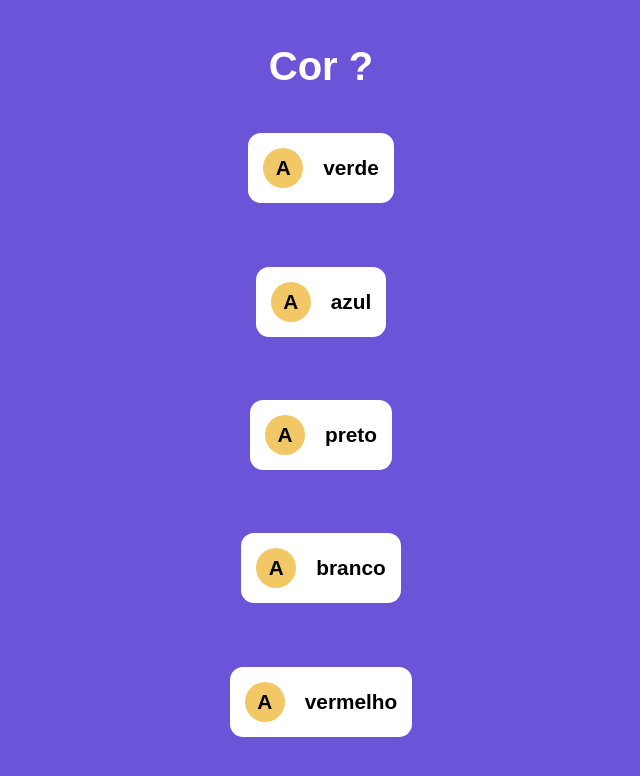
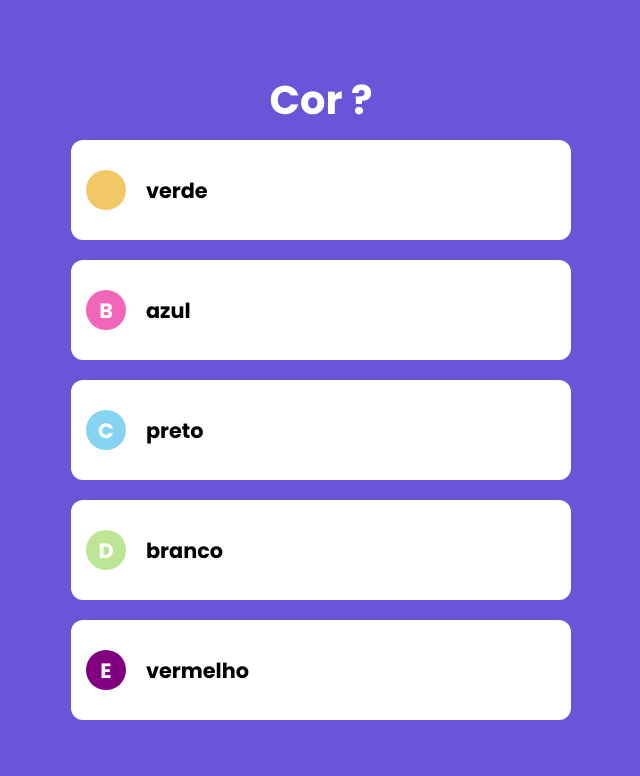
Before and after one commit to DgSantos017/quiz, a Next.js app: page / in a window 1280 px wide. Shown: the top 776 px of the page, without its empty margins (319-959 px from the left). Built offline with nearby package versions, Linux system fonts and the light colour scheme.

Commit message:
style: questao estilizada

```diff
--- a/components/Enunciado/style.js
+++ b/components/Enunciado/style.js
@@ -2,11 +2,7 @@ import styled from 'styled-components'
 
 export const Container = styled.section`
 
-    display: flex;
-    justify-content: center;
-    align-items: center;
-    height: 100vh;
-
+ display: flex;
 
 `
 export const Texto = styled.span`
--- a/components/Questao/index.tsx
+++ b/components/Questao/index.tsx
@@ -2,6 +2,14 @@ import QuestionModel from '../../model/question'
 import Enunciado from '../Enunciado'
 import Resposta from '../Resposta'
 import { Container } from './style'
+
+const letras = [
+    {vaLor: 'A', cor: '#F2C866'},
+    {valor: 'B', cor: '#F266BA'},
+    {valor: 'C', cor: '#85D4F2'},
+    {valor: 'D', cor: '#BCE596'},
+    {valor: 'E', cor: 'purple'}
+]
 
 interface QuestaoProps {
     valor: QuestionModel
@@ -19,8 +27,8 @@ const Questao = (props: QuestaoProps) => {
                 key={i}
                 valor={r}
                 indice={i}
-                letra='A'
-                corFundoLetra = '#F2C866'
+                letra={letras[i].valor}
+                corFundoLetra ={letras[i].cor}
             />
 
         })
--- a/components/Questao/style.js
+++ b/components/Questao/style.js
@@ -3,8 +3,8 @@ import styled from 'styled-components'
 export const Container = styled.section`
 
     display: flex;
+    flex-direction: column;
+    align-items: center;
 
-    height: 100vh;
-    flex-direction: column;
 
 `
--- a/components/Resposta/style.js
+++ b/components/Resposta/style.js
@@ -3,41 +3,60 @@ import styled from 'styled-components'
 export const Container = styled.section`
 
     display: flex;
-    justify-content: center;
-
-    height: 100vh;
+    min-width: 500px;
+    width: 80%;
+    height: 100px;
+    margin: 10px;
+    perspective: 1000px;
 
 `
 export const ConteudoResposta = styled.div`
 
+    position: relative;
+    display: flex;
+    flex: 1;
+    transition: transform 0.8s;
+    transform-style: preserve-3d;
 
 `
 export const Frente = styled.div`
-  align-items: center;
-  display: flex;
-  background-color: white;
-  color: black;
-  border-radius: 13px;
-  padding: 15px;
+    position: absolute;
+    display: flex;
+    height: 100%;
+    width: 100%;
+    -webkit-backface-visibility: hidden;
+    backface-visibility: hidden;
+    align-items: center;
+    border-radius: 12px;
+    padding: 15px;
+    color: #000;
+    background-color: #fff;
 `
 
 export const Verso = styled.div`
-  display: flex;
+    position: absolute;
+    display: flex;
+    height: 100%;
+    width: 100%;
+    -webkit-backface-visibility: hidden;
+    backface-visibility: hidden;
+    transform: rotateY(180deg);
 
 `
 export const Letra = styled.div`
-    margin-right: 20px;
-    display: flex;
+   display: flex;
     justify-content: center;
     align-items: center;
     height: 40px;
     width: 40px;
-    border-radius: 50%;
+    border-radius: 20px;
     font-size: 1.3rem;
     font-weight: 700;
+    margin-right: 20px;
+    color: #fff;
 `
 export const Valor = styled.div`
   font-size: 1.3rem;
-  font-weight: 700;
+    font-weight: 700;
 
 `
--- a/pages/style.js
+++ b/pages/style.js
@@ -1,7 +1,6 @@
 import styled from 'styled-components'
 
 export const Container = styled.section`
-
     display: flex;
     justify-content: center;
     align-items: center;
--- a/styles/globals.css
+++ b/styles/globals.css
@@ -1,10 +1,11 @@
+@import url('https://fonts.googleapis.com/css2?family=Poppins:wght@100;200;300;400;500;700&display=swap');
+
 html,
 body {
-
-  font-family: -apple-system, BlinkMacSystemFont, Segoe UI, Roboto, Oxygen,
-    Ubuntu, Cantarell, Fira Sans, Droid Sans, Helvetica Neue, sans-serif;
-    background-color: #6c54d8;
-    color: #fff;
+  padding: 0;
+  margin: 0;
+  background-color: #6c54d8;
+  color: #fff;
 }
 
 a {
@@ -14,7 +15,5 @@ a {
 
 * {
   box-sizing: border-box;
-  padding: 0;
-  margin: 0;
   font-family: 'Poppins', sans-serif;
 }
```
